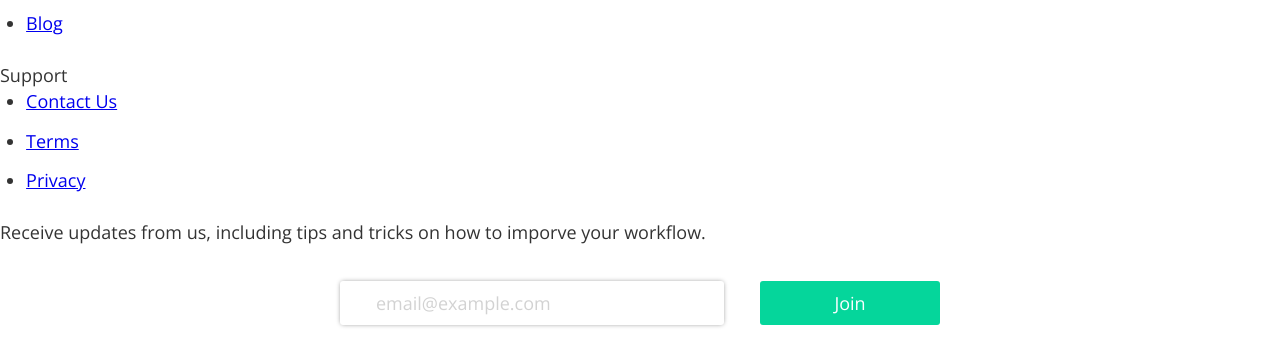
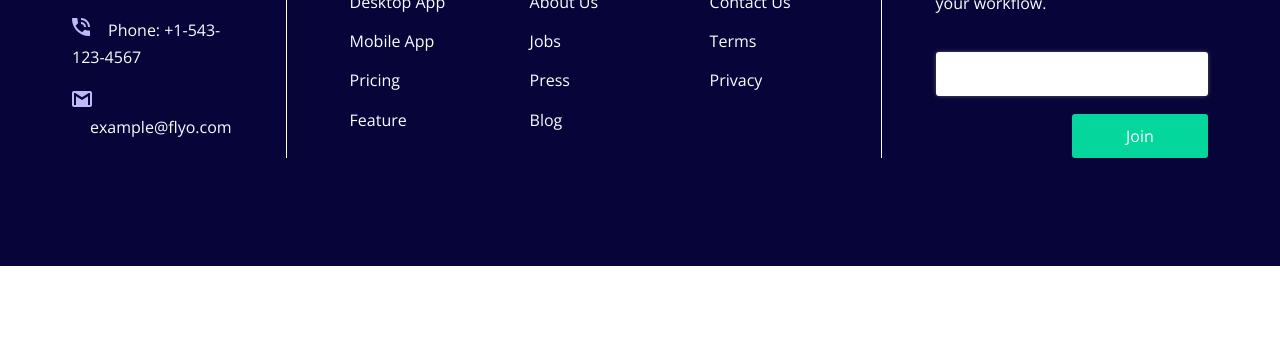
Before and after one commit to iamseye/gatsby_landingPage, a Gatsby site: page / in a window 1280 px wide. Shown: the part 2206-2557 px from the top of the page. After the commit the page ends 2472 px from the top, so only its background shows below. Built offline with nearby package versions, Linux system fonts and the light colour scheme; Gatsby itself is replaced by a stand-in of ours.

Commit message:
UPT: footer ui

```diff
--- a/gatsby-config.js
+++ b/gatsby-config.js
@@ -32,9 +32,17 @@ module.exports = {
       options: {
         fonts: [
           `Raleway\:700`,
-          `Open Sans\:400,600,700` // you can also specify font weights and styles
+          `Open Sans\:400,600,700`
         ]
-      }
+      },
+    },
+    {
+      resolve: 'gatsby-plugin-react-svg',
+      options: {
+        rule: {
+          include: /icons/,
+        },
+      },
     },
   ],
 }
--- a/package.json
+++ b/package.json
@@ -10,6 +10,7 @@
     "gatsby-image": "^2.0.34",
     "gatsby-plugin-google-analytics": "^2.0.17",
     "gatsby-plugin-react-helmet": "^3.0.10",
+    "gatsby-plugin-react-svg": "^2.1.1",
     "gatsby-plugin-sharp": "^2.0.29",
     "gatsby-plugin-sitemap": "^2.0.10",
     "gatsby-source-filesystem": "^2.0.27",
--- a/src/components/feature.js
+++ b/src/components/feature.js
@@ -45,7 +45,7 @@ const Feature = () => (
         It only takes a minute to sign up and our free starter tier is extremely
         generous. If you have any questions, our support team would be happy to help you.
       </p>
-      <Form />
+      <Form formClass="subscribeForm" placeholder="email@example.com" />
     </div>
 
   </section>
--- a/src/components/footer.js
+++ b/src/components/footer.js
@@ -2,16 +2,29 @@ import React from 'react';
 import { Link } from 'gatsby';
 import Form from './form';
 import logo from '../images/logo.svg';
+import '../styles/footer.scss';
+import IconPhone from '../images/icons/icon-phone.svg';
+import IconEmail from '../images/icons/icon-email.svg';
 
 const Footer = ({ siteInfo }) => (
-  <footer>
-    <div>
-      <img src={logo} alt="Logo" />
-      <span>Phone: { siteInfo.companyPhone } </span>
-      <span>{ siteInfo.companyEmail }</span>
+  <footer className="footer">
+    <div className="footer-info">
+      <img src={logo} alt="Logo" style={{ width: '13rem' }} />
+      <div>
+        <IconPhone />
+        <span>
+          Phone: { siteInfo.companyPhone }
+        </span>
+      </div>
+      <div>
+        <IconEmail />
+        <span>
+          { siteInfo.companyEmail }
+        </span>
+      </div>
     </div>
 
-    <div>
+    <div className="footer-links">
       <div>
         <span> { siteInfo.companyName } </span>
         <ul>
@@ -62,11 +75,11 @@ const Footer = ({ siteInfo }) => (
       </div>
     </div>
 
-    <div>
+    <div className="footer-subscribe">
       <span>
         Receive updates from us, including tips and tricks on how to imporve your workflow.
       </span>
-      <Form />
+      <Form formClass="subscribeForm--footer" placeholder="" />
     </div>
   </footer>
 );
--- a/src/components/form.js
+++ b/src/components/form.js
@@ -28,18 +28,17 @@ const emailCheck = (email) => {
 
 const composeValidators = (...validators) => value => validators.reduce((error, validator) => error || validator(value), undefined);
 
-const subscribeForm = () => (
+const subscribeForm = props => (
   <Form
     onSubmit={onSubmit}
     render={({ handleSubmit }) => (
       <div>
-        <form className="subscribeForm" onSubmit={handleSubmit}>
+        <form className={props.formClass} onSubmit={handleSubmit}>
           <Field
             name="email"
-            placeholder="email@example.com"
+            placeholder={props.placeholder}
             component={renderInput}
             validate={composeValidators(required, emailCheck)}
-            className="input-field"
           />
           <button className="btn-green" type="submit">Join</button>
         </form>
--- a/src/components/input.js
+++ b/src/components/input.js
@@ -1,8 +1,8 @@
 import React from 'react';
 import '../styles/form.scss';
 
-const Input = ({ errorMessage, className, ...props  }) => (
-  <div className={className}>
+const Input = ({ errorMessage, ...props  }) => (
+  <div className="input-field">
     <input {...props} />
     {errorMessage && <span className="errorMessage"> {errorMessage} </span>}
   </div>
--- /dev/null
+++ b/src/styles/footer.scss
@@ -0,0 +1,76 @@
+@import './_variables';
+
+$section-padding: 3rem;
+
+footer.footer {
+  background-color: $color-primary-dark;
+  clip-path: polygon(0 0, 100% 20%, 100% 100%, 0 100%);
+  margin-top: 5rem;
+  padding: 15rem 4rem 6rem 4rem;
+  color: $color-light-white;
+  display: flex;
+  justify-content: space-between;
+  font-size: 16px;
+}
+
+.footer-info {
+  width: 35%;
+  padding-right: $section-padding;
+  border-right: solid 1px $color-light-white;
+
+  div {
+    margin-bottom: 1rem;
+  }
+
+  span {
+    margin-left: 1rem;
+  }
+}
+
+.footer-links {
+  display: flex;
+  padding-left: $section-padding;
+  border-right: solid 1px $color-light-white;
+
+  div {
+    width: 10rem;
+    padding: 0 .5rem;
+  }
+
+  span {
+    font-size: 1.2rem;
+    font-weight: 700;
+  }
+
+  ul {
+    list-style: none;
+    padding: 0;
+    margin: 1.3rem 0 0 0;
+  }
+
+  a:link, a:visited {
+    text-decoration: none;
+    color: $color-light-white;
+  }
+}
+
+.footer-subscribe {
+  padding-left: $section-padding;
+  float: right;
+
+  div {
+    margin-top: 2rem;
+  }
+
+  .input-field {
+    width: 100%;
+  }
+
+  .subscribeForm--footer {
+    button {
+      margin-top: 1rem;
+      float: right;
+      width: 50%;
+    }
+  }
+}
```
Also changed, not shown: src/images/icons/icon-email.svg (added), src/images/icons/icon-phone.svg (added), 1 other file.
